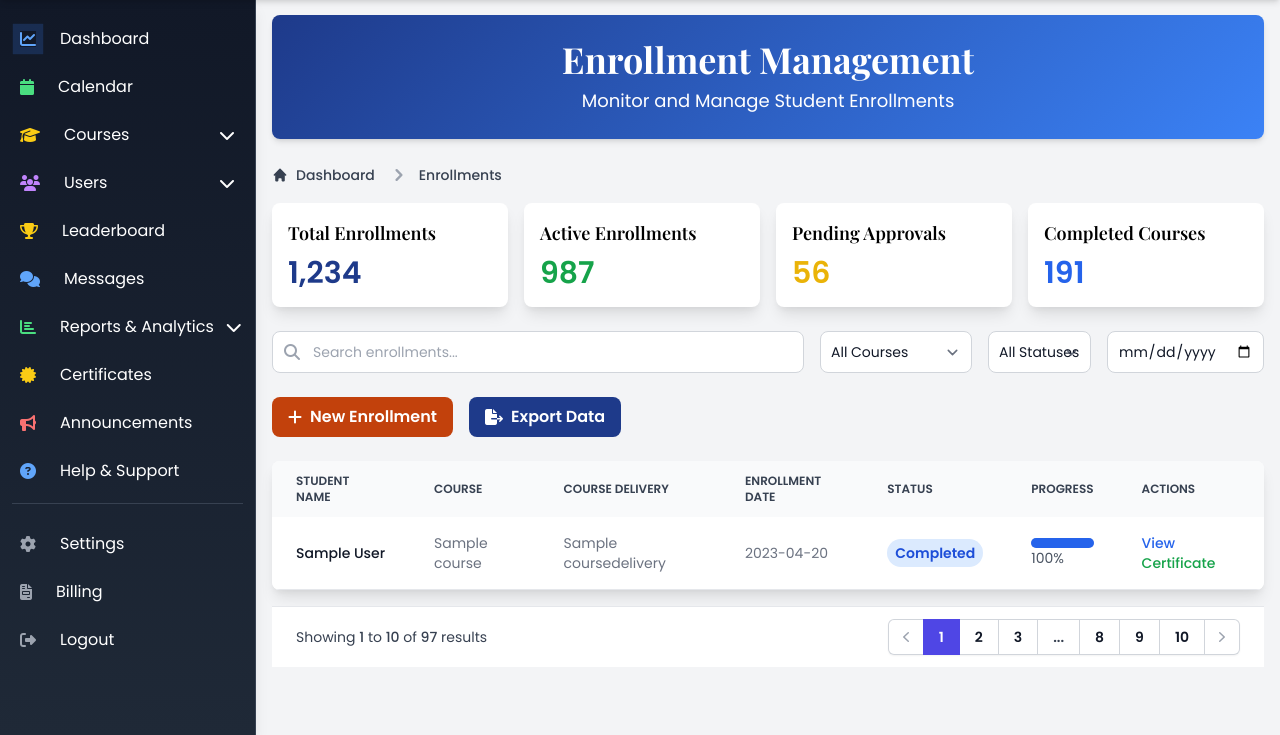
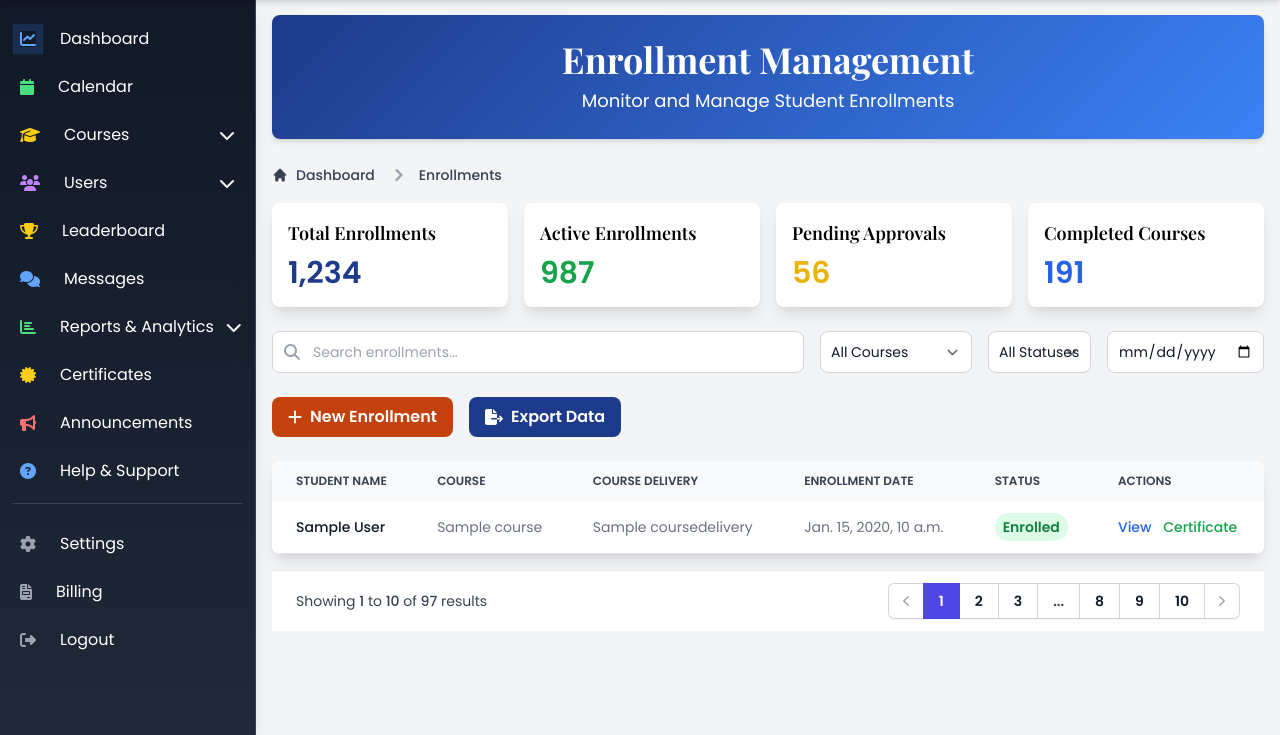
Before and after one commit to phostilite/learning-management-system-django, a Django app: page /en/user/administrator/course/enrollments/ in a window 1280 px wide. Shown: the part 65-800 px from the top of the page. Run offline with Django 5.2, Linux system fonts and the light colour scheme; tables that the repository leaves empty hold one stand-in row (values such as "Sample post"); some libraries are stand-ins or nearby versions.

Commit message:
update: enrollments status & progress

```diff
--- a/templates/users/administrator/course/enrollments.html
+++ b/templates/users/administrator/course/enrollments.html
@@ -100,7 +100,6 @@
                     <th scope="col" class="px-6 py-3">{% trans "Course Delivery" %}</th>
                     <th scope="col" class="px-6 py-3">{% trans "Enrollment Date" %}</th>
                     <th scope="col" class="px-6 py-3">{% trans "Status" %}</th>
-                    <th scope="col" class="px-6 py-3">{% trans "Progress" %}</th>
                     <th scope="col" class="px-6 py-3">{% trans "Actions" %}</th>
                 </tr>
             </thead>
@@ -112,17 +111,29 @@
                     </th>
                     <td class="px-6 py-4">{{ enrollment.course_delivery.course.title }}</td>
                     <td class="px-6 py-4">{{ enrollment.course_delivery.title }}</td>
-                    <td class="px-6 py-4">2023-04-20</td>
+                    <td class="px-6 py-4">{{ enrollment.created_at }}</td>
                     <td class="px-6 py-4">
-                        <span class="px-2 py-1 font-semibold leading-tight text-blue-700 bg-blue-100 rounded-full">
-                            {% trans "Completed" %}
-                        </span>
-                    </td>
-                    <td class="px-6 py-4">
-                        <div class="w-full bg-gray-200 rounded-full h-2.5 dark:bg-gray-700">
-                            <div class="bg-blue-600 h-2.5 rounded-full" style="width: 100%"></div>
-                        </div>
-                        <span class="text-sm text-gray-600">100%</span>
+                        {% if enrollment.status == 'COMPLETED' %}
+                            <span class="px-2 py-1 font-semibold leading-tight text-blue-700 bg-blue-100 rounded-full">
+                                {% trans "Completed" %}
+                            </span>
+                        {% elif enrollment.status == 'IN_PROGRESS' %}
+                            <span class="px-2 py-1 font-semibold leading-tight text-yellow-700 bg-yellow-100 rounded-full">
+                                {% trans "In Progress" %}
+                            </span>
+                        {% elif enrollment.status == 'ENROLLED' %}
+                            <span class="px-2 py-1 font-semibold leading-tight text-green-700 bg-green-100 rounded-full">
+                                {% trans "Enrolled" %}
+                            </span>
+                        {% elif enrollment.status == 'WITHDRAWN' %}
+                            <span class="px-2 py-1 font-semibold leading-tight text-red-700 bg-red-100 rounded-full">
+                                {% trans "Withdrawn" %}
+                            </span>
+                        {% else %}
+                            <span class="px-2 py-1 font-semibold leading-tight text-gray-700 bg-gray-100 rounded-full">
+                                {% trans "Unknown" %}
+                            </span>
+                        {% endif %}
                     </td>
                     <td class="px-6 py-4">
                         <button class="font-medium text-blue-600 hover:underline mr-2">{% trans "View" %}</button>
```
